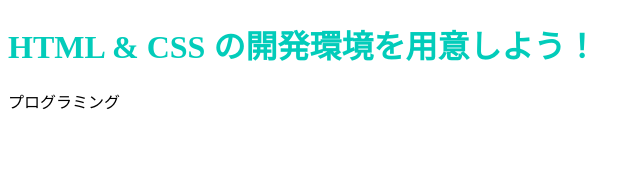
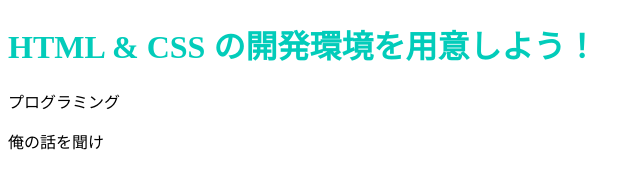
Before and after one commit to aoikuruma/aoikuruma.github.io, a plain HTML site: page index.html in a window 1280 px wide. Shown: the whole page, without its empty margins (0-640 px from the left). Drawn offline with Linux system fonts and the light colour scheme.

Commit message:
Update index.html

```diff
--- a/index.html
+++ b/index.html
@@ -8,5 +8,6 @@
   <body>
     <h1 class="title">HTML & CSS の開発環境を用意しよう！</h1>
     <p>プログラミング</p>
+    <p>俺の話を聞け<p>
   </body>
 </html>
```
